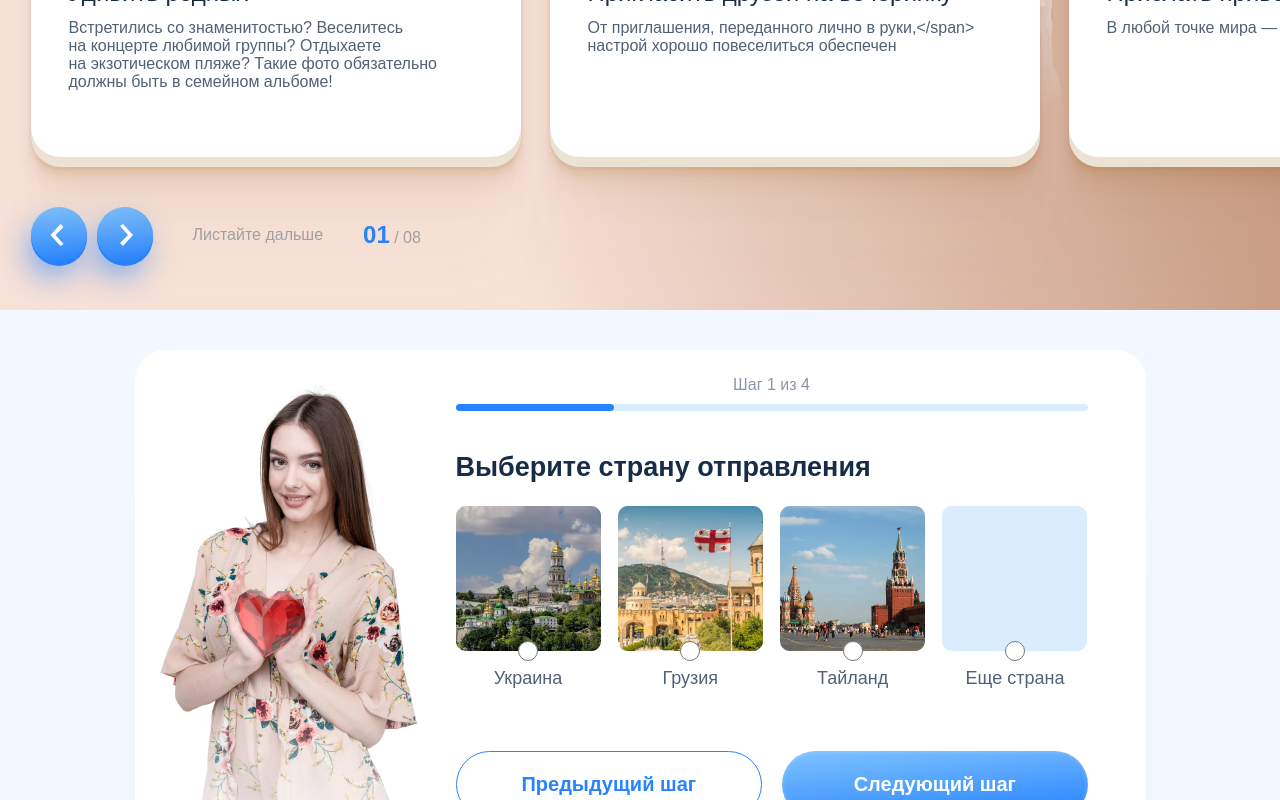
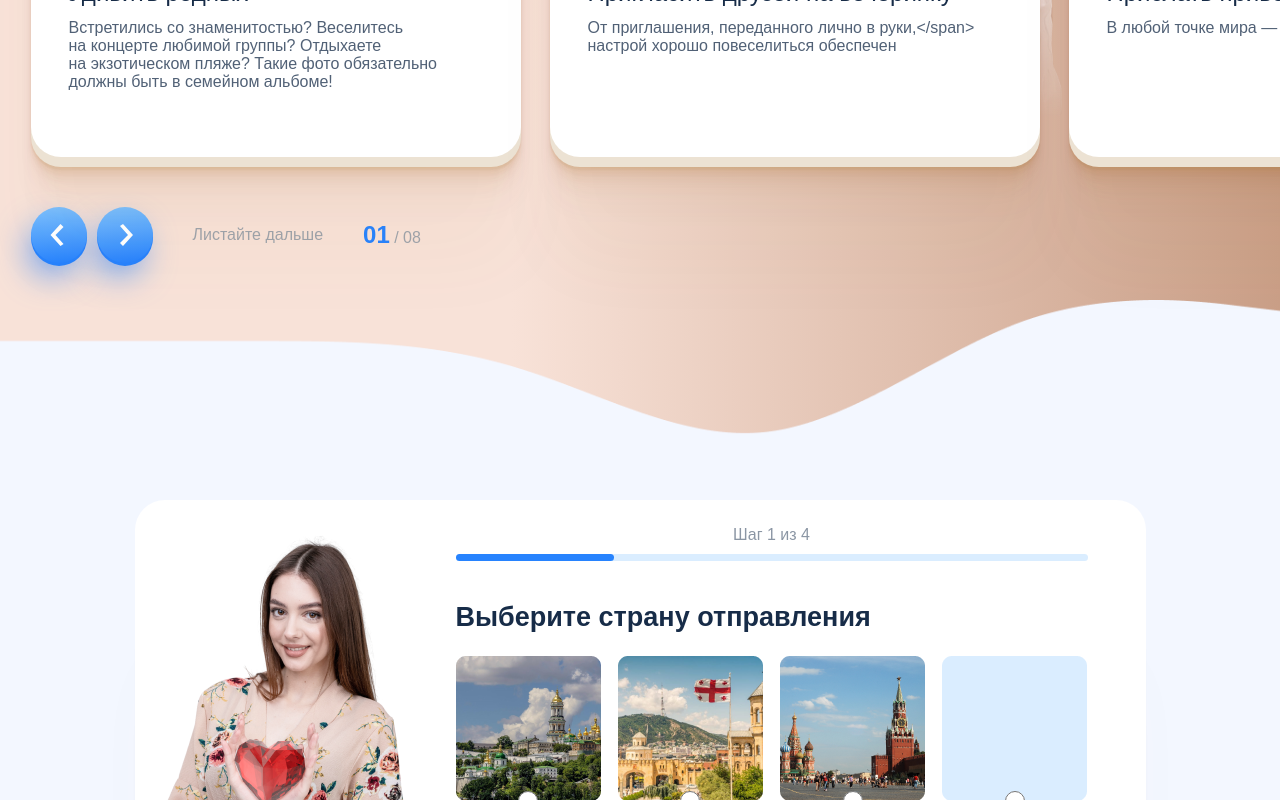
Before and after one commit to ageiwa/joyka-template-vue, a Vue app: page / in a window 1280 px wide. Shown: the part 3189-3989 px from the top of the page. Built offline with nearby package versions, Linux system fonts and the light colour scheme.

Commit message:
Add wave to bottom block

```diff
--- a/src/components/ReasonForSend/ReasonForSend.vue
+++ b/src/components/ReasonForSend/ReasonForSend.vue
@@ -76,6 +76,7 @@
             </swiper>
 
         </div>
+        <div class="reason-for-send__wave"></div>
     </div>
 </template>
 
--- a/src/components/ReasonForSend/style.scss
+++ b/src/components/ReasonForSend/style.scss
@@ -1,6 +1,6 @@
 .reason-for-send {
     padding-top: 240px;
-    height: 1300px;
+    height: 1450px;
     background-color: #ffe4c4;
     background-image: url('@/assets/camera.png'), url('@/assets/mail.png'), linear-gradient(90deg, #f8e2d8 40%, #ca9f87 100%);
     background-repeat: no-repeat;
@@ -30,6 +30,16 @@
         background-image: url('@/assets/DSLR Camera with Zoom on Tripod.G12 2.png'), url('@/assets/heart-with-wings.png'), url('@/assets/Mask Group.png');
         background-position: 100px 170px, 346px 340px, 100% 0;
         background-repeat: no-repeat;
+    }
+
+    &__wave {
+        bottom: -10px;
+        width: 100%;
+        height: 170px;
+        background-image: url('@/assets/wave.png');
+        background-size: 100% 100%;
+        background-repeat: no-repeat;
+        position: absolute;
     }
 }
 
```
Also changed, not shown: src/assets/wave.png (added), src/assets/wave.svg (added).
